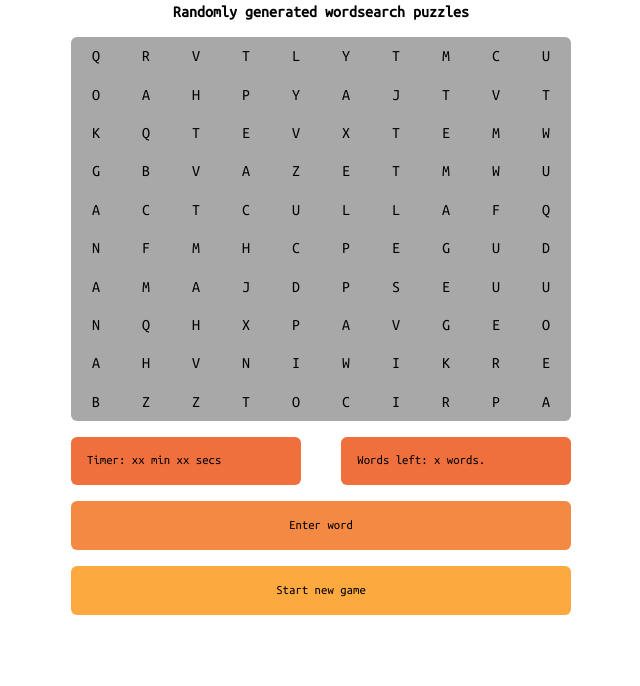
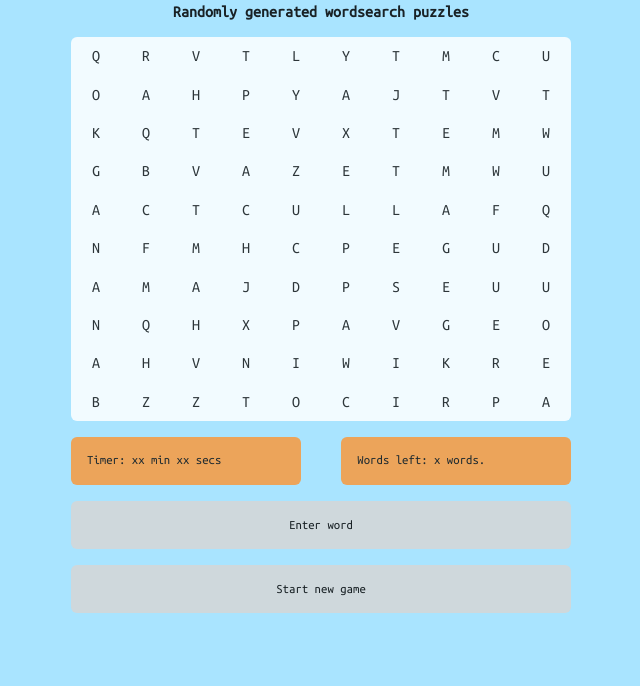
Before and after one commit to thomaswalsh92/wordsearch, a plain HTML site: page root/index.html in a window 1280 px wide. Shown: the part 114-800 px from the top of the page, without its empty margins (319-959 px from the left). Drawn offline with Linux system fonts and the light colour scheme.

Commit message:
more CSS updates, correcting hover states and color scheme changes

```diff
--- a/root/css/styles.scss
+++ b/root/css/styles.scss
@@ -1,5 +1,6 @@
 html {
     font-size: 16;
+    background-color: #a9e4ff
 }
 
 * {
@@ -20,6 +21,7 @@ p {
 }
 
 button {
+    background-color: #d6d6d6;
     text-align: center;
     min-height: 3rem;
     p {
@@ -28,14 +30,13 @@ button {
     border: none;
     cursor: pointer;
     border-radius: 6px;
+
 }
 
-button:hover{
-    background-color: #a8a8a8;
-}
 
 div {
     border-radius: 6px;
+    opacity: 95%;
 }
 
 .container {
@@ -79,11 +80,10 @@ div {
         max-width: 500px;
     }
 
-
     .word-board-container {
         width: 90%;
         max-width: 500px;
-        background-color: #a8a8a8;
+        background-color: #ffffff;
         display: grid;
         grid-template-columns: repeat(10, 1fr);
         justify-content: center;
@@ -128,15 +128,17 @@ div {
 
     p {
         font-size: 0.8rem;
+        margin: 0;
     }
 
     .widget {
-        background-color: #f0703d;
+        background-color: #fc9534;
         min-height: 3rem;
         word-wrap: break-word;
         p {
             margin: 1rem 1rem;
         }
+
     }
 
     #timer {
@@ -149,22 +151,22 @@ div {
         grid-row: 1 / 2;
     }
 
-
-
     #enter-word {
         grid-column: 1 / 22;
         grid-row: 2 / 3;
-        background-color: #f38942;
+        //background-color: #f38942;
     }
 
     #start-new {
         grid-column: 1 / 22;
         grid-row: 3 / 4;
-        background-color: #fcaa3f;
-        p {
-            color: #000000;
-        }
+        //background-color: #fcaa3f;
     }
+
+    button:hover {
+        background-color: #a8a8a8;;
+    }
+
 }
 
 
@@ -186,7 +188,9 @@ div {
 .modal-background-active {
     visibility: visible;
     opacity: 1;
+    border-radius: 0;
 }
+
 
 .modal {
     background-color: white;
@@ -201,6 +205,11 @@ div {
 
     p {
         margin: 1rem 1.2rem 1rem 1.2rem;
+        opacity: 100%;
+    }
+
+    button:hover {
+        background-color: #a8a8a8;;
     }
 }
 
```
Also changed, not shown: root/css/styles.css, 1 other file.
